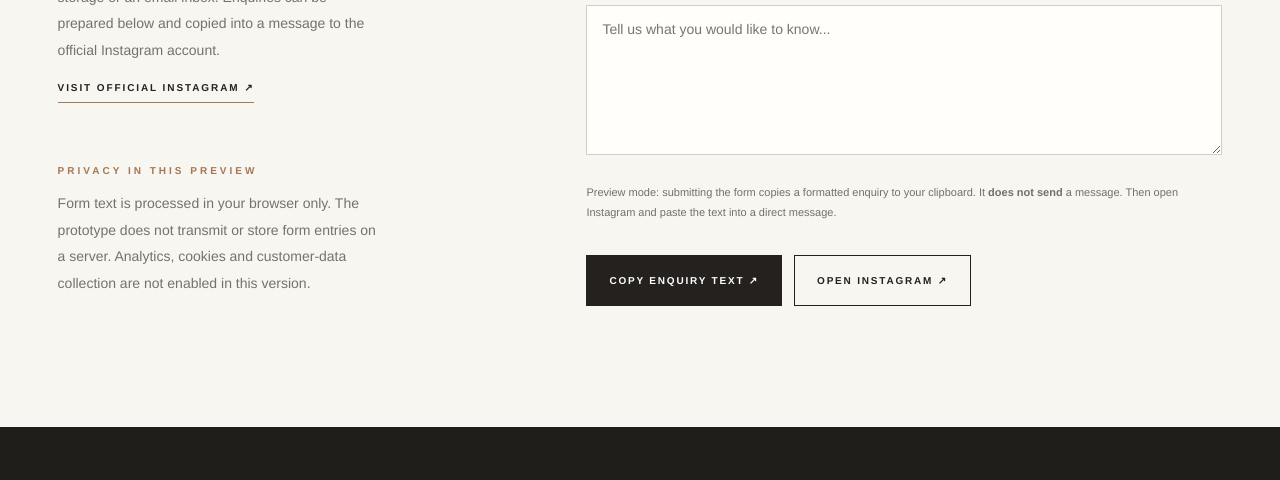
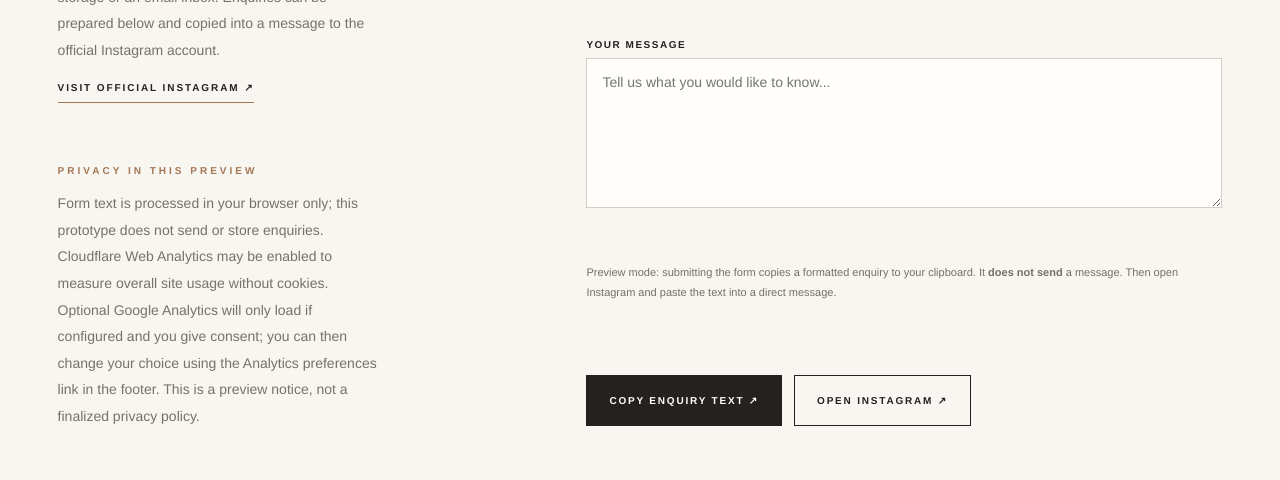
Before and after one commit to desert2223/horodetska-boho, a plain HTML site: page contact/index.html in a window 1280 px wide. Shown: the part 869-1349 px from the top of the page. Drawn offline with Linux system fonts and the light colour scheme.

Commit message:
docs: clarify privacy boundaries of site analytics

```diff
--- a/contact/index.html
+++ b/contact/index.html
@@ -27,7 +27,7 @@
     <a href="/collections/">Collections</a><a href="/archive/">Archive</a><a href="/our-story/">Our Story</a><a href="/atelier/">Atelier</a><a href="/runway-press/">Runway & Press</a><a href="/faq/">FAQ</a><a href="/contact/">Contact</a>
   </div>
 </header>
-<main id="main"><section class="page-hero"><div class="page-width"><span class="eyebrow">A direct conversation</span><h1>Let's <em>connect.</em></h1><p>Interested in a particular piece, creative collaboration or the story behind the atelier? Start a conversation through the official Horodetska Boho profile.</p></div></section><section class="sct"><div class="page-width form-wrap"><div class="contact-detail"><span class="eyebrow">Get in touch</span><h3>Personal attention,<br/>individual requests.</h3><p>For this preview, we have not enabled message storage or an email inbox. Enquiries can be prepared below and copied into a message to the official Instagram account.</p><a href="https://www.instagram.com/horodetska.boho/" class="text-link" target="_blank" rel="noopener noreferrer" data-track="contact_instagram">Visit official Instagram ↗</a><div id="privacy" style="margin-top:62px"><span class="eyebrow">Privacy in this preview</span><p>Form text is processed in your browser only. The prototype does not transmit or store form entries on a server. Analytics, cookies and customer-data collection are not enabled in this version.</p></div></div>
+<main id="main"><section class="page-hero"><div class="page-width"><span class="eyebrow">A direct conversation</span><h1>Let's <em>connect.</em></h1><p>Interested in a particular piece, creative collaboration or the story behind the atelier? Start a conversation through the official Horodetska Boho profile.</p></div></section><section class="sct"><div class="page-width form-wrap"><div class="contact-detail"><span class="eyebrow">Get in touch</span><h3>Personal attention,<br/>individual requests.</h3><p>For this preview, we have not enabled message storage or an email inbox. Enquiries can be prepared below and copied into a message to the official Instagram account.</p><a href="https://www.instagram.com/horodetska.boho/" class="text-link" target="_blank" rel="noopener noreferrer" data-track="contact_instagram">Visit official Instagram ↗</a><div id="privacy" style="margin-top:62px"><span class="eyebrow">Privacy in this preview</span><p>Form text is processed in your browser only; this prototype does not send or store enquiries. Cloudflare Web Analytics may be enabled to measure overall site usage without cookies. Optional Google Analytics will only load if configured and you give consent; you can then change your choice using the Analytics preferences link in the footer. This is a preview notice, not a finalized privacy policy.</p></div></div>
 <form id="inquiryForm" class="inquiry-form" novalidate><div class="field"><label for="name">Your name</label><input id="name" name="name" autocomplete="name" placeholder="Name" required maxlength="100"/></div><div class="field"><label for="country">Country</label><input id="country" name="country" autocomplete="country-name" placeholder="Country" maxlength="100"/></div><div class="field full"><label for="piece">Item or enquiry type</label><input id="piece" name="piece" placeholder="Piece name or collaboration" maxlength="150"/></div><div class="field full"><label for="message">Your message</label><textarea id="message" name="message" placeholder="Tell us what you would like to know..." maxlength="2000" required></textarea></div><p class="form-note">Preview mode: submitting the form copies a formatted enquiry to your clipboard. It <strong>does not send</strong> a message. Then open Instagram and paste the text into a direct message.</p><div class="contact-buttons"><button type="submit" class="btn btn-dark" data-track="contact_copy_inquiry">Copy enquiry text ↗</button><a href="https://www.instagram.com/horodetska.boho/" target="_blank" rel="noopener noreferrer" class="btn btn-outline" data-track="contact_open_instagram">Open Instagram ↗</a></div><div id="formStatus" role="status" class="form-status" aria-live="polite"></div></form>
 </div></section></main>
 <footer class="footer"><div class="page-width">
```
